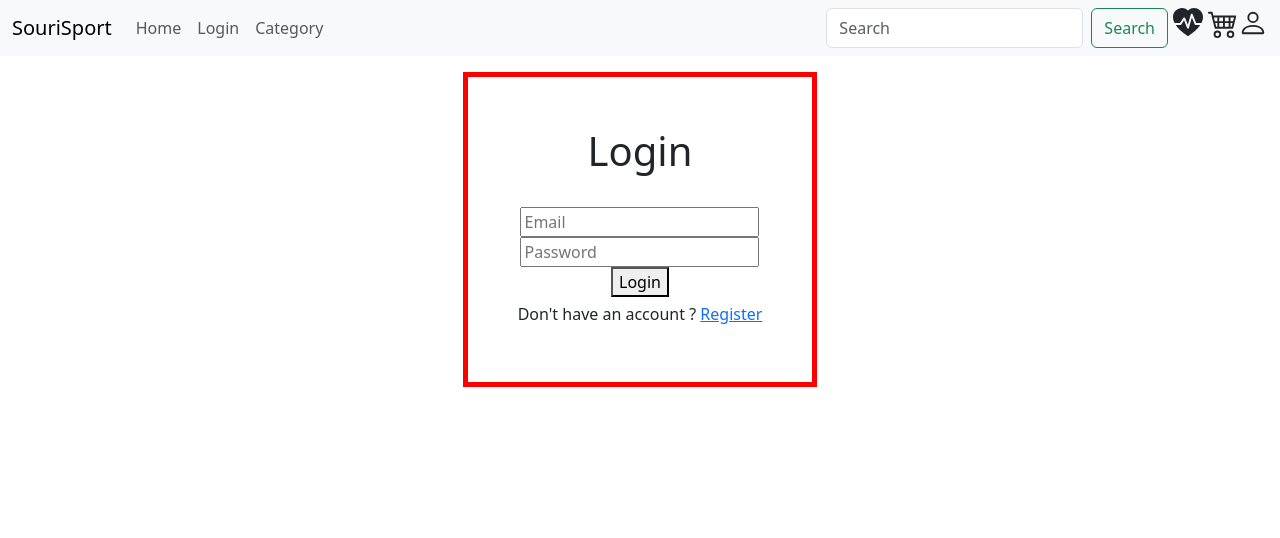
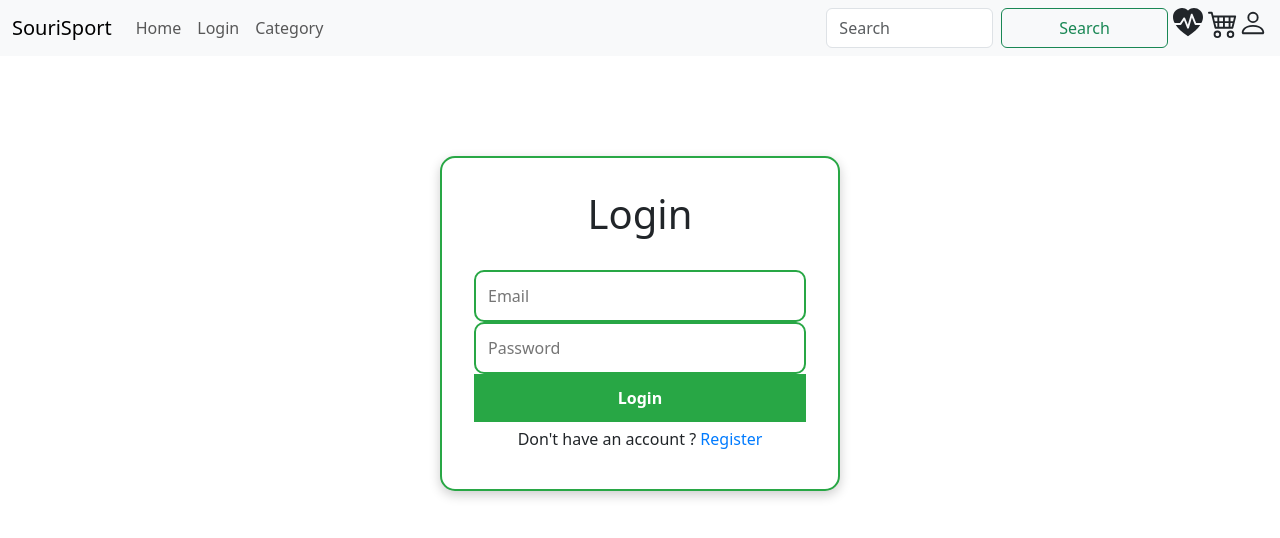
Before and after one commit to C12-Mosouri/MERAKI_Academy_Project_4, a React (Create React App) app in the folder frontend/: page /login in a window 1280 px wide. Shown: the top 538 px of the page. Built offline with nearby package versions, Linux system fonts and the light colour scheme; the HTML template or start-up script is replaced by a standard one.

Commit message:
50,51 CSS

```diff
--- a/frontend/src/App.js
+++ b/frontend/src/App.js
@@ -16,6 +16,7 @@ import Form from "react-bootstrap/Form";
 import Nav from "react-bootstrap/Nav";
 import Navbar from "react-bootstrap/Navbar";
 import NavDropdown from "react-bootstrap/NavDropdown";
+
 import Offcanvas from "react-bootstrap/Offcanvas";
 import Navbars from "./components/Login/Navbar";
 import Profile from "./components/Profile/profile";
--- a/frontend/src/components/Login/login,register,navbar.css
+++ b/frontend/src/components/Login/login,register,navbar.css
@@ -1,5 +1,5 @@
-.register{
-    border: 5px red solid;
+ .register{
+    /* border: 5px red solid; */
     width: fit-content;
     padding: 50px;
     margin: auto;
@@ -7,7 +7,7 @@
 
 }
 .login{
-    border: 5px red solid;
+    /* border: 5px red solid; */
     width: fit-content;
     padding: 50px;
     margin: auto;
@@ -16,3 +16,70 @@
 .cart{
     justify-content: end;
 }
+body {
+    background-color: #e9ecef;
+    font-family: 'Arial', sans-serif;
+}
+
+.login {
+    background-color: #ffffff;
+    padding: 2rem;
+    border-radius: 15px;
+    box-shadow: 0 4px 12px rgba(0, 0, 0, 0.2);
+    width: 400px;
+    margin: 100px auto;
+    text-align: center;
+    border: 2px solid #28a745; /* Sporty border */
+}
+
+h1 {
+    color: #28a745; /* Sporty green */
+    margin-bottom: 1.5rem;
+    font-weight: bold;
+}
+
+input {
+    width: 100%;
+    padding: 12px;
+    margin: 10px 0;
+    border: 2px solid #28a745; /* Sporty border */
+    border-radius: 10px;
+    font-size: 16px;
+    transition: border-color 0.3s;
+}
+
+input:focus {
+    border-color: #007bff; /* Blue on focus */
+    outline: none;
+}
+
+button {
+    width: 100%;
+    padding: 12px;
+    border: none;
+    border-radius: 10px;
+    background-color: #28a745; /* Sporty green */
+    color: #ffffff;
+    font-size: 18px;
+    font-weight: bold;
+    cursor: pointer;
+    transition: background-color 0.3s;
+}
+
+button:hover {
+    background-color: #218838; /* Darker green on hover */
+}
+
+h6 {
+    margin-top: 1rem;
+    color: #555;
+}
+
+h6 a {
+    color: #007bff; /* Blue link color */
+    text-decoration: none;
+}
+
+h6 a:hover {
+    text-decoration: underline;
+}
--- a/frontend/src/components/SubCategorys/subcategory.js
+++ b/frontend/src/components/SubCategorys/subcategory.js
@@ -2,6 +2,11 @@ import React, { useEffect, useState } from "react";
 import axios from "axios";
 import { useNavigate, useParams } from "react-router-dom";
 import "./subcategory.css";
+import Card from "react-bootstrap/Card";
+import Button from "react-bootstrap/Button";
+import Container from "react-bootstrap/Container";
+import Row from "react-bootstrap/Row";
+import Col from "react-bootstrap/Col";
 
 const SubCategorys = () => {
   const navigate = useNavigate();
@@ -26,7 +31,7 @@ const SubCategorys = () => {
       {subCategory.map((ele) => {
         return (
           <>
-            <h1
+            {/* <h1
               onClick={() => {
                 const id = ele._id;
                 setSubCategoryId(ele._id);
@@ -34,8 +39,33 @@ const SubCategorys = () => {
               }}
             >
               {ele.name}
-            </h1>
-            <img className="img" src={ele.img} />
+            </h1> */}
+            {/* <img className="img" src={ele.img} /> */}
+            <Container
+              className="d-flex justify-content-center align-items-center"
+              style={{ height: "55vh" }}
+            >
+              <Row>
+                <Col md="auto">
+                  <Card style={{ width: "18rem" }}>
+                    <Card.Img className="img" variant="top" src={ele.img} />
+                    <Card.Body>
+                      <Card.Title>{ele.name}</Card.Title>
+                      <Button
+                        onClick={() => {
+                          const id = ele._id;
+                          setSubCategoryId(ele._id);
+                          navigate(`/product/${id}`);
+                        }}
+                        variant="primary"
+                      >
+                        See The Product
+                      </Button>
+                    </Card.Body>
+                  </Card>
+                </Col>
+              </Row>
+            </Container>
           </>
         );
       })}
```
Also changed, not shown: frontend/src/components/Product/product.js (+94 -31 lines).
